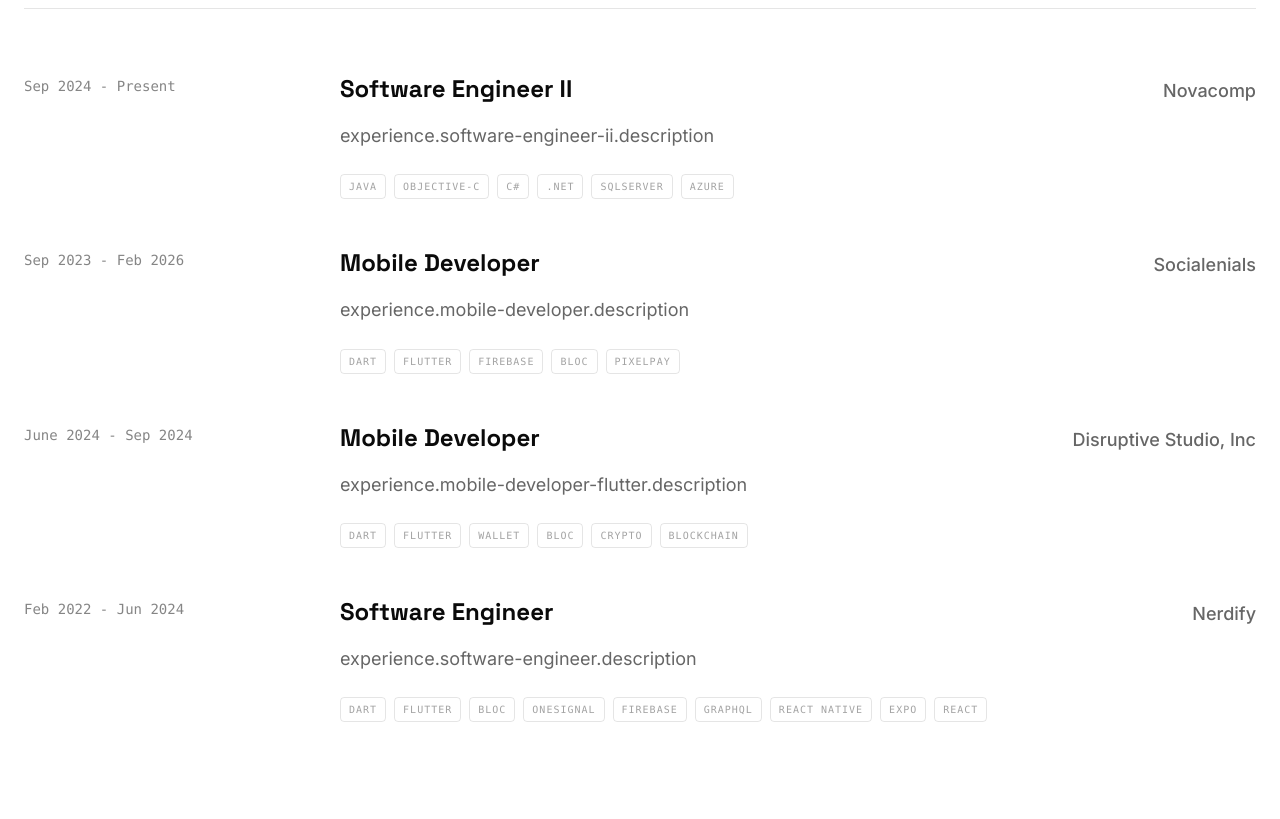
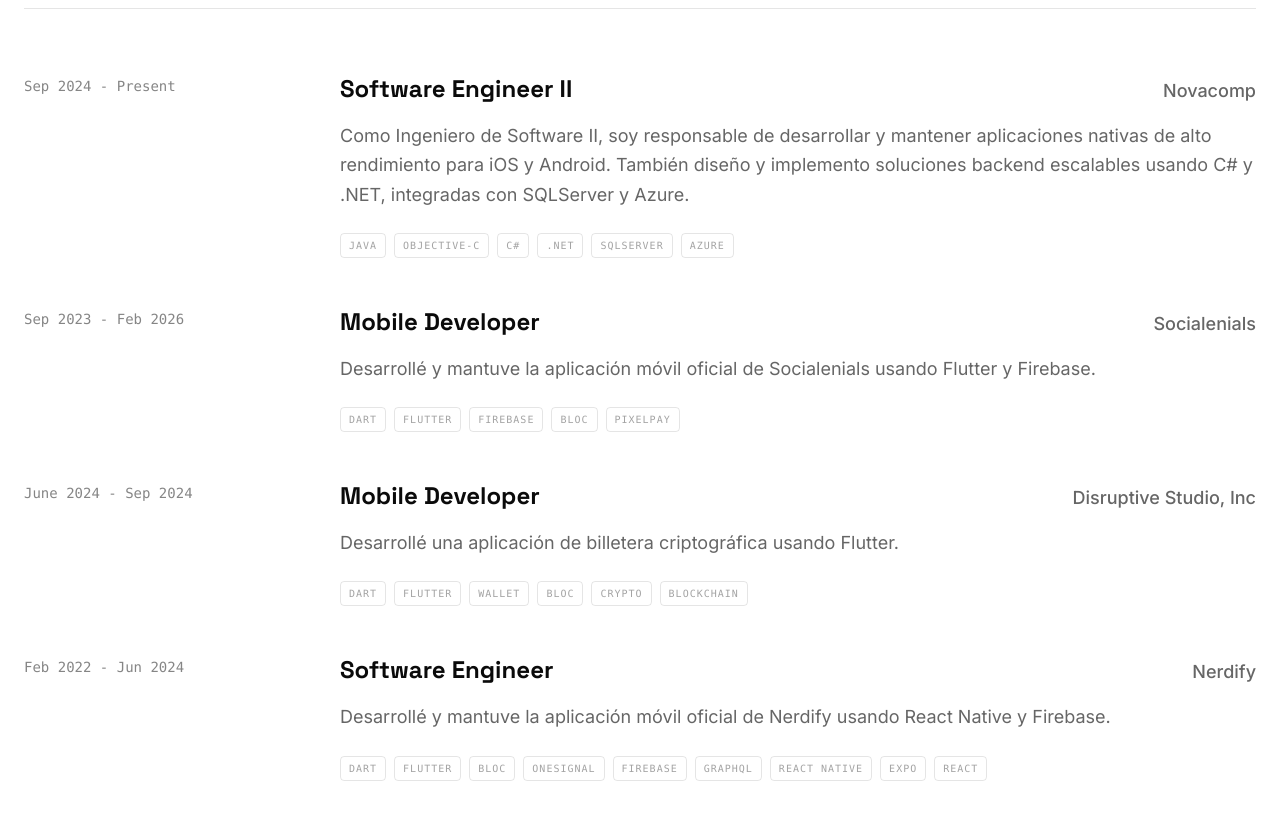
Before and after one commit to manuelduarte077/porfolio.dev, a React (Vite) app: page / in a window 1280 px wide. Shown: the part 2600-3419 px from the top of the page. Built offline with nearby package versions, Linux system fonts and the light colour scheme.

Commit message:
feat: update experience descriptions in English and Spanish locales

```diff
--- a/src/locales/en.ts
+++ b/src/locales/en.ts
@@ -86,8 +86,12 @@
   "skills.soft.technicalWriting": "Technical Writing",
   "skills.soft.mentoring": "Mentoring",
   "experience.title": "Experience",
-  "experience.software-engineer-independent.description":
-    "Specialized in developing high-performance native applications for iOS and Android. Architected and deployed scalable backend solutions using C# and .NET, integrated with PostgreSQL and Firebase. Published multiple successful apps on the App Store and Google Play, including Veerla, Cuenta Clara, and Todo Anotadito.",
-  "experience.software-engineer-novacomp.description":
+  "experience.software-engineer-ii.description":
     "As a Software Engineer II, I am responsible for developing and maintaining high-performance native applications for iOS and Android. I also design and implement scalable backend solutions using C# and .NET, integrated with SQLServer and Azure.",
+  "experience.mobile-developer.description":
+    "Developed and maintained the official Socialenials mobile application using Flutter and Firebase.",
+  "experience.mobile-developer-flutter.description":
+    "Developed a crypto wallet application using Flutter.",
+  "experience.software-engineer.description":
+    "Developed and maintained the official Nerdify mobile application using React Native and Firebase.",
 };
--- a/src/locales/es.ts
+++ b/src/locales/es.ts
@@ -88,10 +88,12 @@
   "skills.soft.technicalWriting": "Escritura Técnica",
   "skills.soft.mentoring": "Mentoría",
   "experience.title": "Experiencia",
-  "experience.software-engineer-independent.description":
-    "Especializado en el desarrollo de aplicaciones nativas de alto rendimiento para iOS y Android. Arquitecturé y desplegué soluciones backend escalables utilizando C# y .NET, integradas con PostgreSQL y Firebase. Publiqué múltiples aplicaciones exitosas en la App Store y Google Play, incluyendo Veerla, Cuenta Clara y Todo Anotadito.",
-  "experience.lomas-club-dev.description":
-    "Lideré el desarrollo de la aplicación móvil oficial de Lomas Club. Implementé funciones exclusivas para socios, notificaciones de eventos en tiempo real y una experiencia digital fluida para los servicios del club utilizando SwiftUI y Firebase.",
-  "experience.tech-writer.description":
-    "Educando a la comunidad de desarrolladores a través de artículos técnicos profundos. Enfocado en simplificar conceptos complejos en Desarrollo Móvil, Go y Python. Alcancé a miles de desarrolladores a través de plataformas como Dev.to y blog personal.",
+  "experience.software-engineer-ii.description":
+    "Como Ingeniero de Software II, soy responsable de desarrollar y mantener aplicaciones nativas de alto rendimiento para iOS y Android. También diseño y implemento soluciones backend escalables usando C# y .NET, integradas con SQLServer y Azure.",
+  "experience.mobile-developer.description":
+    "Desarrollé y mantuve la aplicación móvil oficial de Socialenials usando Flutter y Firebase.",
+  "experience.mobile-developer-flutter.description":
+    "Desarrollé una aplicación de billetera criptográfica usando Flutter.",
+  "experience.software-engineer.description":
+    "Desarrollé y mantuve la aplicación móvil oficial de Nerdify usando React Native y Firebase.",
 };
```
